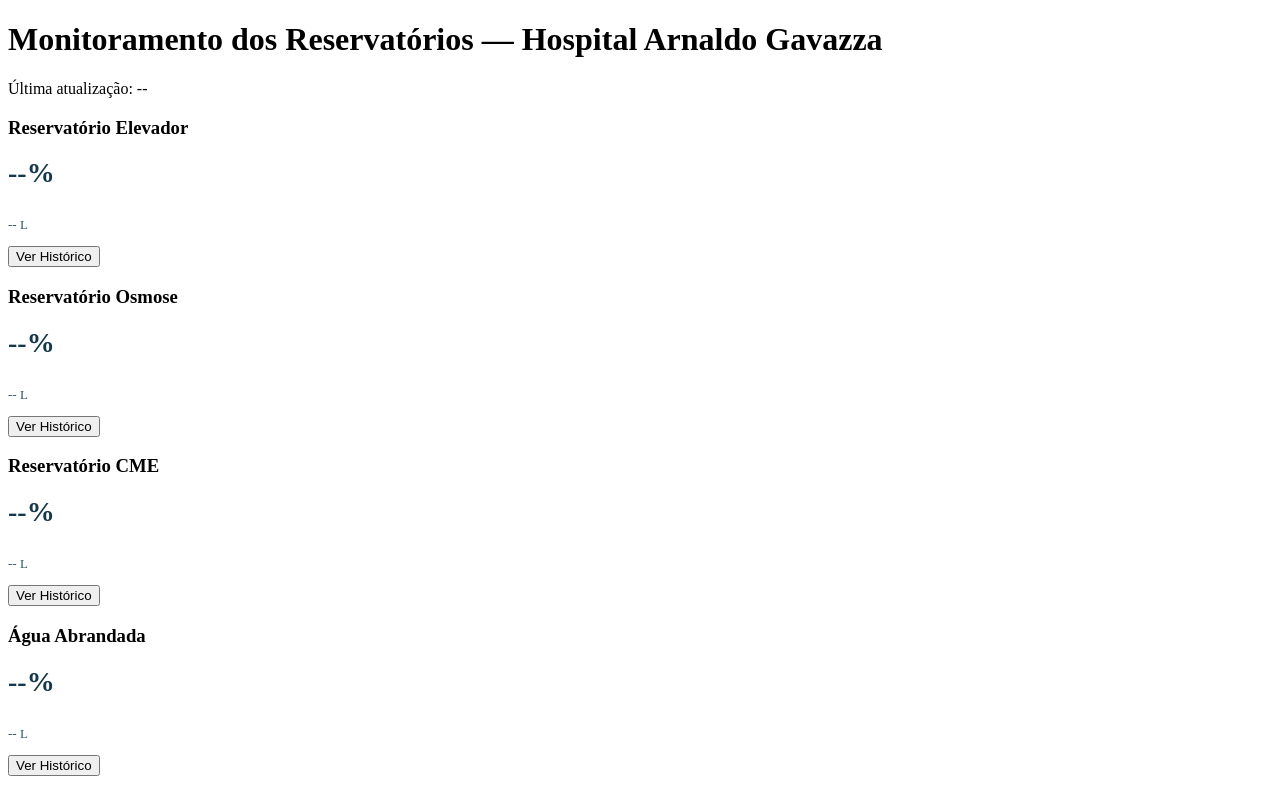
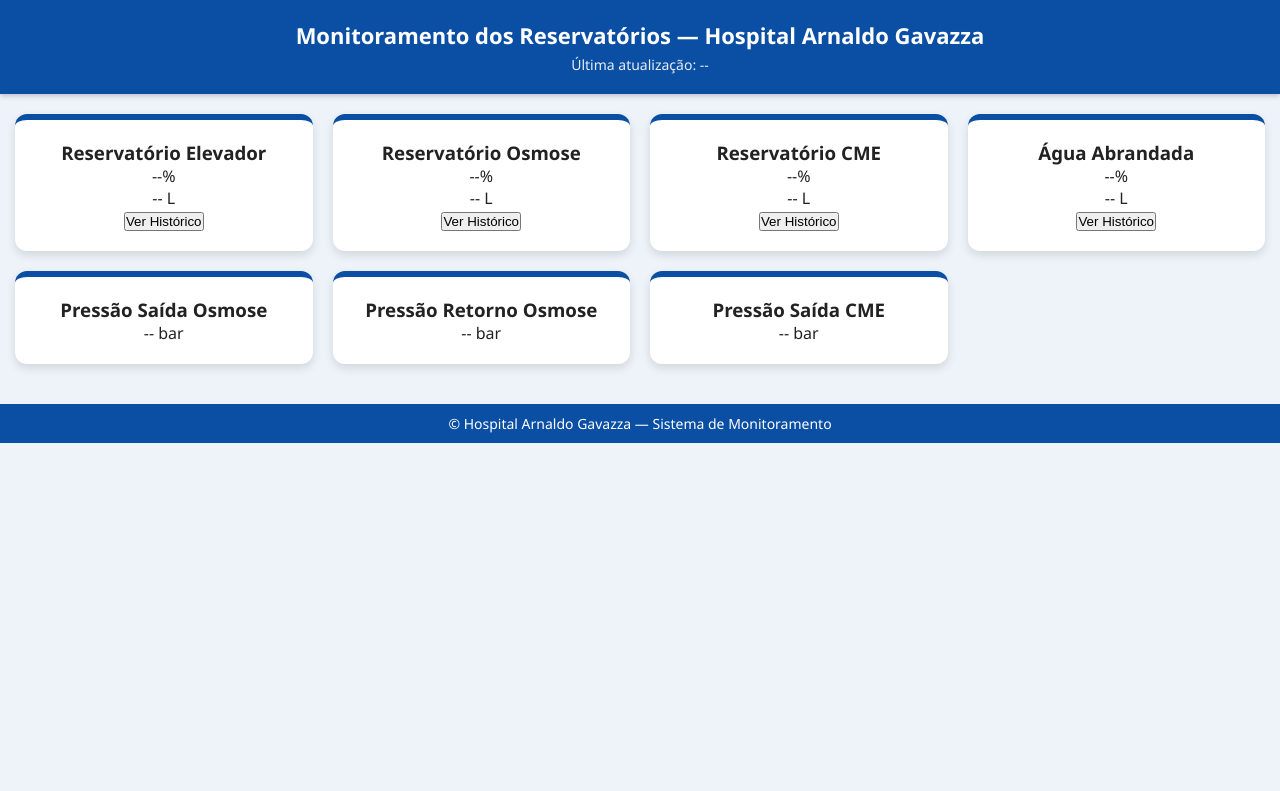
Before and after one commit to edisley1987-afk/hag, a website: page public/dashboard.html in a window 1280 px wide. Shown: the top 791 px of the page. Drawn offline with Linux system fonts and the light colour scheme; no server answers.

Commit message:
style.css

```diff
--- a/public/style.css
+++ b/public/style.css
@@ -1,69 +1,105 @@
-/* ==== style.css (visual moderno com nível dentro do card) ==== */
-border:3px solid #0a4fa3;
-background:#dce9ff;
-overflow:hidden;
-position:relative;
-margin-top:18px; /* deixa abaixo da faixa */
-}
-.nivelInterno{
-position:absolute;
-left:0; right:0; bottom:0;
-height:0%; /* será atualizado pelo JS */
-background: linear-gradient(to top, #3498db, #2ecc71);
-transition: height 900ms ease, background 500ms ease;
-opacity:0.95;
+/* ==== RESET ==== */
+* {
+  margin: 0;
+  padding: 0;
+  box-sizing: border-box;
 }
 
-
-.title {
-margin-top:12px;
-font-weight:700;
-color:#0a4fa3;
-font-size:18px;
-}
-.percent {
-margin-top:12px;
-font-weight:800;
-font-size:28px;
-color:#16384c;
-}
-.liters{
-font-size:13px;
-color:#32545f;
-margin-top:6px;
+body {
+  font-family: "Segoe UI", Arial, sans-serif;
+  background: #eef3fa;
+  color: #222;
 }
 
-
-.histBtn{
-margin-top:auto;
-margin-bottom:6px;
-padding:8px 14px;
-background:#0a4fa3;
-color:white;
-border:none;
-border-radius:8px;
-cursor:pointer;
+/* ==== HEADER ==== */
+header {
+  background: #0a4fa3;
+  color: white;
+  text-align: center;
+  padding: 20px 10px;
+  box-shadow: 0 2px 5px rgba(0,0,0,0.2);
 }
 
-
-.card.pressao .nivelBox{ display:none; }
-.card.pressao .percent{ font-size:18px; }
-
-
-.app-footer{
-background:#0a4fa3;
-color:#fff;
-padding:10px 12px;
-text-align:center;
+header h1 {
+  font-size: 22px;
+  font-weight: bold;
 }
 
+#lastUpdate {
+  font-size: 14px;
+  margin-top: 5px;
+  opacity: 0.9;
+}
 
-/* cores por status via data-status (bordas) */
-.card[data-status="alto"]{ border-top:6px solid #2ecc71; }
-.card[data-status="medio"]{ border-top:6px solid #f1c40f; }
-.card[data-status="baixo"]{ border-top:6px solid #e74c3c; }
+/* ==== GRID DOS CARDS ==== */
+.cards-container {
+  max-width: 1400px;
+  margin: 20px auto;
+  display: grid;
+  grid-template-columns: repeat(auto-fit, minmax(260px, 1fr));
+  gap: 20px;
+  padding: 0 15px;
+}
 
+/* ==== CARD ==== */
+.card {
+  background: white;
+  border-radius: 12px;
+  padding: 20px;
+  text-align: center;
+  box-shadow: 0 4px 10px rgba(0,0,0,0.12);
+  border-top: 6px solid #0a4fa3;
+  transition: transform 0.2s;
+}
 
-@media (max-width:700px){
-.nivelBox{ height:100px; }
+.card:hover {
+  transform: translateY(-4px);
 }
+
+/* ==== ÁREA DO NÍVEL ==== */
+.nivelBox {
+  width: 100%;
+  height: 160px;
+  border: 3px solid #0a4fa3;
+  border-radius: 12px;
+  overflow: hidden;
+  position: relative;
+  background: #dce9ff;
+  margin-bottom: 15px;
+}
+
+.nivelInterno {
+  position: absolute;
+  bottom: 0;
+  left: 0;
+  width: 100%;
+  height: 0%;
+  transition: height 0.8s ease;
+  background: linear-gradient(to top, #3498db, #2ecc71);
+}
+
+/* ==== BOTÃO ==== */
+.histBtn {
+  margin-top: 10px;
+  padding: 7px 15px;
+  font-size: 14px;
+  border: none;
+  border-radius: 6px;
+  background: #0a4fa3;
+  color: white;
+  cursor: pointer;
+}
+
+.histBtn:hover {
+  background: #063777;
+}
+
+/* ==== FOOTER ==== */
+footer {
+  background: #0a4fa3;
+  color: white;
+  padding: 10px;
+  text-align: center;
+  margin-top: 40px;
+  font-size: 14px;
+}
```
